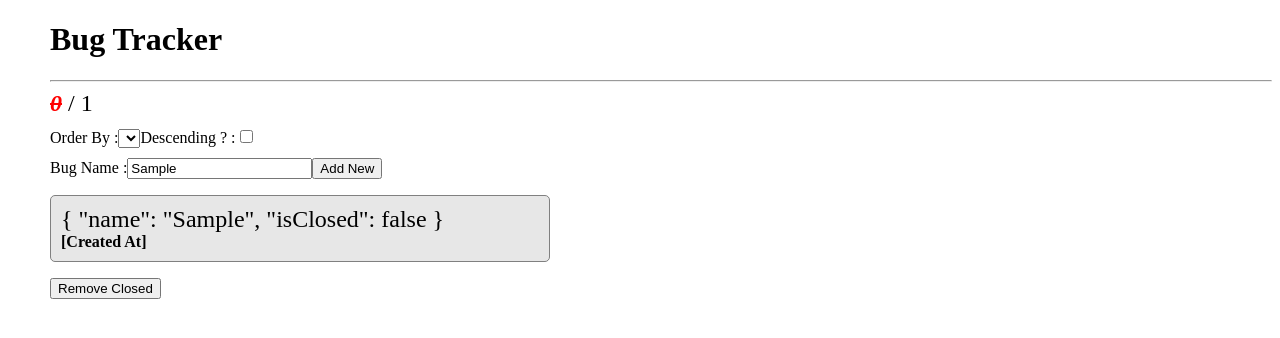
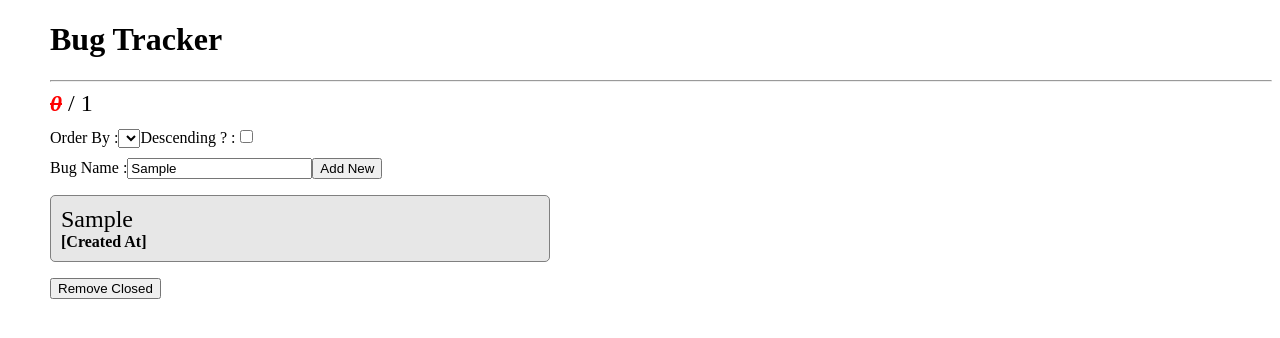
Before and after one commit to tkmagesh/TataElxsi-Angular-Feb-2019, an Angular app in the folder bug-tracker-app/: page / in a window 1280 px wide. Both pictures are taken after typing "Sample" into the empty fields and a click on the button "Add New". Shown: the top 338 px of the page. Built offline with nearby package versions, Linux system fonts and the light colour scheme.

Commit message:
creating custom pipes

```diff
--- a/bug-tracker-app/src/app/app.module.ts
+++ b/bug-tracker-app/src/app/app.module.ts
@@ -6,10 +6,13 @@ import { BugTrackerComponent } from './bugTracker/bugTracker.component';
 
 import { BugOperationsService } from './bugTracker/services/bugOperations.service';
 
+import { TrimTextPipe } from './bugTracker/pipes/trimText.pipe';
+
 @NgModule({
   declarations: [
     AppComponent
     , BugTrackerComponent
+    , TrimTextPipe
   ],
   imports: [
     BrowserModule
--- a/bug-tracker-app/src/app/bugTracker/bugTracker.component.html
+++ b/bug-tracker-app/src/app/bugTracker/bugTracker.component.html
@@ -25,7 +25,7 @@
 				(click)="onBugNameClick(bug)"
 				[ngClass]="{closed : bug.isClosed}"
 			>
-				{{bug | json}}
+				{{bug.name | trimText:40}}
 			</span>
 			<div class="datetime">[Created At]</div>
 		</li>
--- /dev/null
+++ b/bug-tracker-app/src/app/bugTracker/pipes/trimText.pipe.ts
@@ -0,0 +1,10 @@
+import { Pipe, PipeTransform } from '@angular/core';
+
+@Pipe({
+	name : 'trimText'
+})
+export class TrimTextPipe implements PipeTransform{
+	public transform(data : string, trimLength : number = 30) : string{
+		return data.length <= trimLength ? data : data.substr(0,trimLength) + '...';
+	}
+}
```
